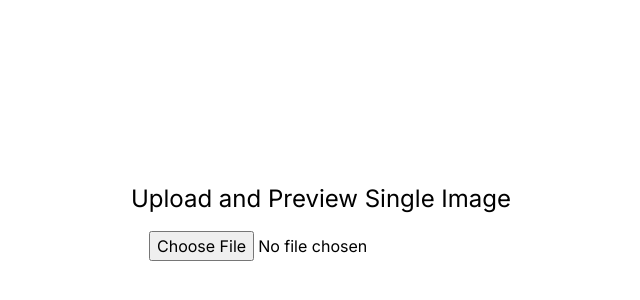
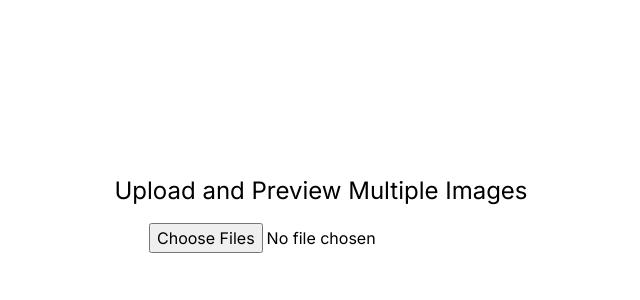
Before and after one commit to swongsuddee/demo-web-qa, a Next.js app: page /upload in a window 1280 px wide. Shown: the part 170-470 px from the top of the page, without its empty margins (319-959 px from the left). Built offline with nearby package versions, Linux system fonts and the light colour scheme.

Commit message:
change to upload multi imgs

```diff
--- a/src/app/upload/page.tsx
+++ b/src/app/upload/page.tsx
@@ -1,5 +1,6 @@
 import { Metadata } from "next";
 import ImageUploadPage from "./upload-handler";
+import MultipleImageUploadPage from "./multi-upload-handler";
 
 export const metadata: Metadata = {
     title: '8. Upload',
@@ -8,10 +9,10 @@ export const metadata: Metadata = {
 const UploadPage = (() => {
     return (
         <div className="grid grid-cols-1">
-            <ImageUploadPage />
-            {/* <div>
+            {/* <ImageUploadPage /> */}
+            <div>
                 <MultipleImageUploadPage />
-            </div> */}
+            </div>
         </div>
     )
 })
```
